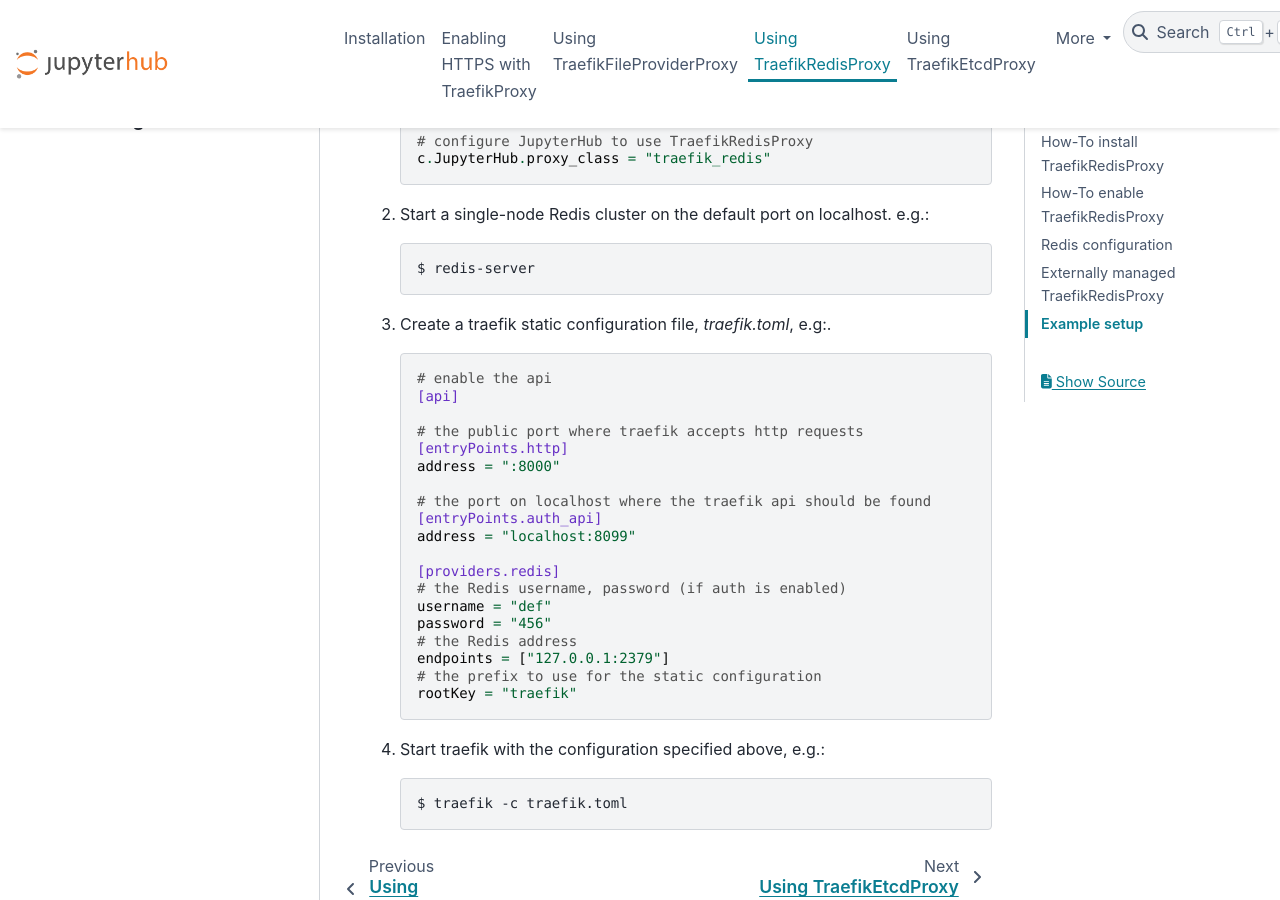
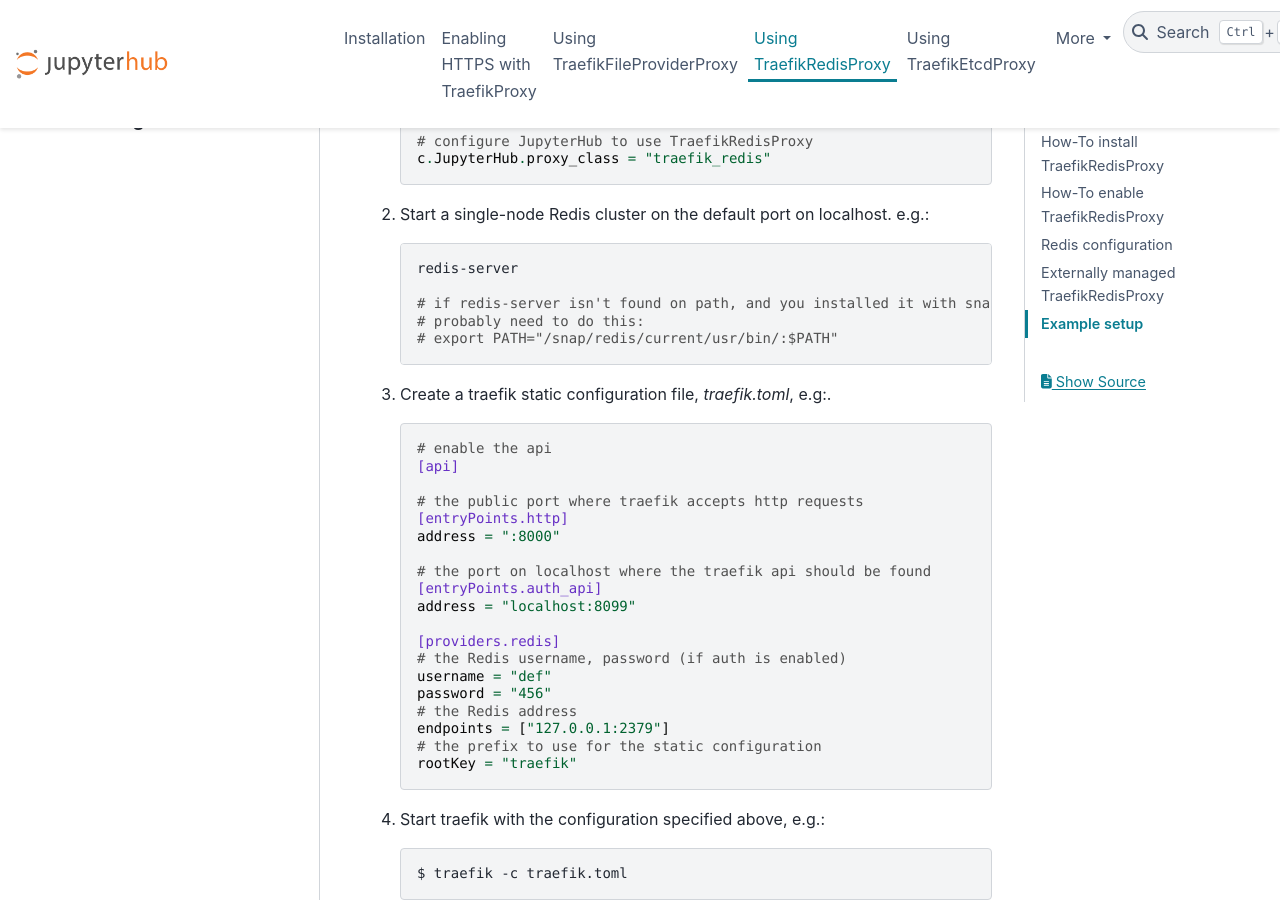
Before and after one commit to jupyterhub/traefik-proxy, a Sphinx documentation site: the page built from docs/source/redis.md, in a window 1280 px wide and 900 px high, scrolled down 4455 px. Built offline with Sphinx 7.4.7 and the PyData theme 0.15.4, drawn with Linux system fonts in a browser that asks for light colours.

Commit message:
Add test for redis redis 7 installed via snap

````diff
--- a/docs/source/redis.md
+++ b/docs/source/redis.md
@@ -189,7 +189,11 @@
 2. Start a single-node Redis cluster on the default port on localhost. e.g.:
 
    ```bash
-   $ redis-server
+   redis-server
+
+   # if redis-server isn't found on path, and you installed it with snap, you
+   # probably need to do this:
+   # export PATH="/snap/redis/current/usr/bin/:$PATH"
    ```
 
 3. Create a traefik static configuration file, _traefik.toml_, e.g:.
````
Also changed, not shown: docs/source/install.md (+1 -1 lines), 1 other file.
